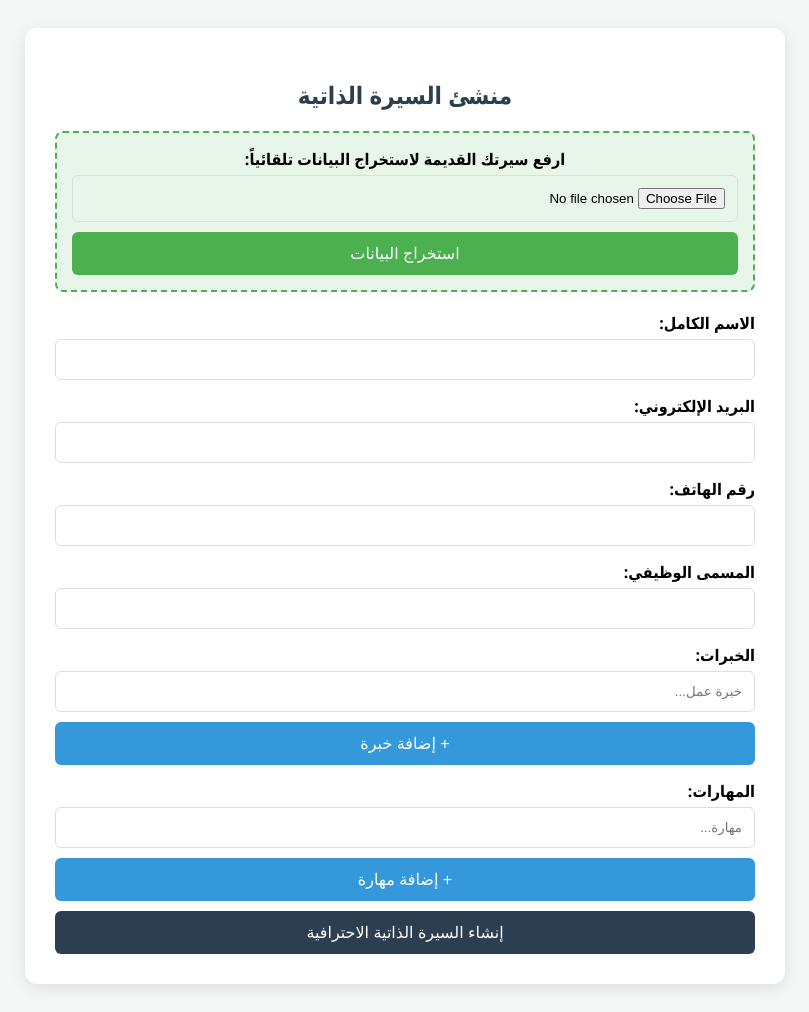
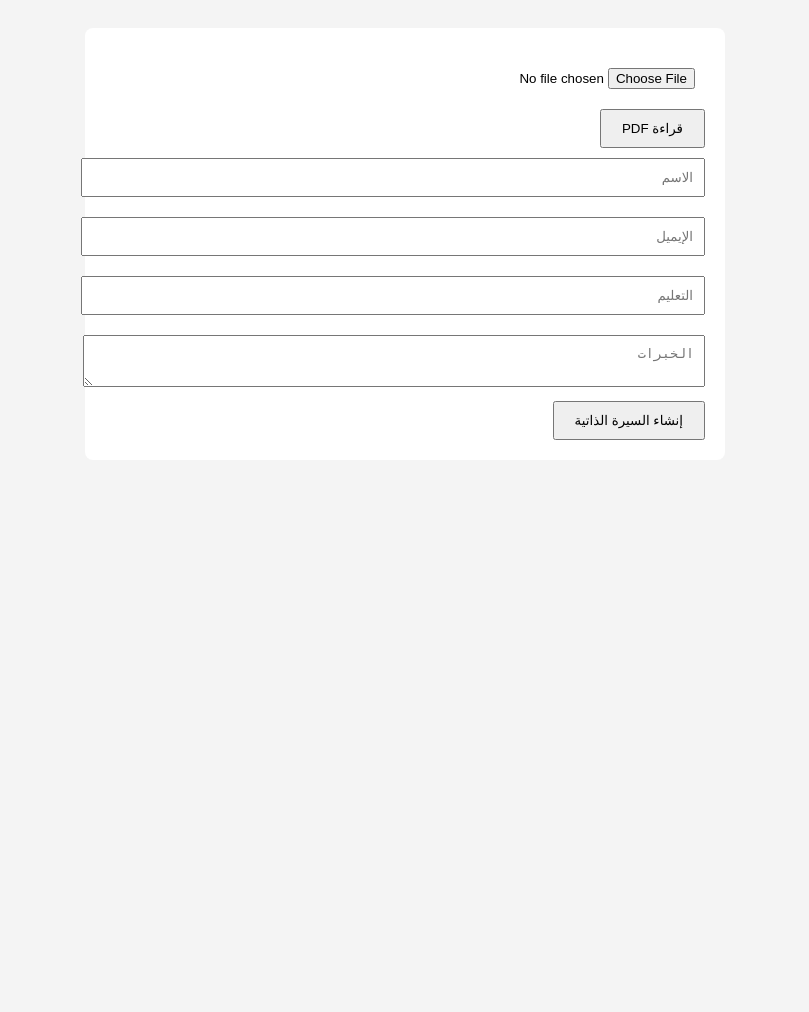
Before and after one commit to hussainmotmi855-a11y/flask-hello-world, a Flask app: page / in a window 1280 px wide. Shown: the whole page, without its empty margins (235-1044 px from the left). After the commit the page ends 440 px from the top, so only its background shows below. Run offline with Flask 3, Linux system fonts and the light colour scheme.

Commit message:
Update index.html

```diff
--- a/templates/index.html
+++ b/templates/index.html
@@ -2,78 +2,27 @@
 <html lang="ar" dir="rtl">
 <head>
     <meta charset="UTF-8">
-    <meta name="viewport" content="width=device-width, initial-scale=1.0">
-    <title>منشئ السيرة الذاتية الذكي</title>
+    <title>منشئ السيرة الذاتية</title>
     <style>
-        body { font-family: 'Segoe UI', Tahoma, sans-serif; background-color: #f4f7f6; padding: 20px; }
-        .container { max-width: 700px; margin: auto; background: white; padding: 30px; border-radius: 12px; box-shadow: 0 4px 15px rgba(0,0,0,0.1); }
-        h2 { color: #2c3e50; text-align: center; }
-        .upload-section { background: #e8f5e9; padding: 15px; border-radius: 8px; margin-bottom: 20px; border: 2px dashed #4caf50; text-align: center; }
-        .form-group { margin-bottom: 15px; }
-        label { display: block; font-weight: bold; margin-bottom: 5px; }
-        input, textarea { width: 100%; padding: 12px; border: 1px solid #ddd; border-radius: 6px; box-sizing: border-box; }
-        button { width: 100%; padding: 12px; border: none; border-radius: 6px; cursor: pointer; font-size: 16px; margin-top: 10px; }
-        .submit-btn { background-color: #2c3e50; color: white; }
-        .add-btn { background-color: #3498db; color: white; }
+        body{font-family: Arial; padding: 20px; background: #f4f4f4;}
+        .container{max-width: 600px; margin: auto; background: white; padding: 20px; border-radius: 8px;}
+        input, textarea{width: 100%; margin: 10px 0; padding: 10px;}
+        button{padding: 10px 20px; cursor: pointer;}
     </style>
 </head>
 <body>
-
 <div class="container">
-    <h2>منشئ السيرة الذاتية</h2>
-
-    <div class="upload-section">
-        <form action="/upload" method="POST" enctype="multipart/form-data">
-            <label>ارفع سيرتك القديمة لاستخراج البيانات تلقائياً:</label>
-            <input type="file" name="file" accept=".pdf">
-            <button type="submit" style="background: #4caf50; color: white;">استخراج البيانات</button>
-        </form>
-    </div>
-
+    <form action="/upload" method="POST" enctype="multipart/form-data">
+        <input type="file" name="file" accept=".pdf">
+        <button type="submit">قراءة PDF</button>
+    </form>
     <form action="/generate" method="POST">
-        <div class="form-group">
-            <label>الاسم الكامل:</label>
-            <input type="text" name="name" value="{{ extracted_text if extracted_text else '' }}" required>
-        </div>
-        <div class="form-group">
-            <label>البريد الإلكتروني:</label>
-            <input type="email" name="email">
-        </div>
-        <div class="form-group">
-            <label>رقم الهاتف:</label>
-            <input type="tel" name="phone">
-        </div>
-        <div class="form-group">
-            <label>المسمى الوظيفي:</label>
-            <input type="text" name="job_title">
-        </div>
-
-        <div id="exp-container">
-            <label>الخبرات:</label>
-            <input type="text" name="experience[]" placeholder="خبرة عمل...">
-        </div>
-        <button type="button" class="add-btn" onclick="addItem('exp-container', 'experience[]')">+ إضافة خبرة</button>
-
-        <div id="skill-container" style="margin-top: 15px;">
-            <label>المهارات:</label>
-            <input type="text" name="skills[]" placeholder="مهارة...">
-        </div>
-        <button type="button" class="add-btn" onclick="addItem('skill-container', 'skills[]')">+ إضافة مهارة</button>
-
-        <button type="submit" class="submit-btn">إنشاء السيرة الذاتية الاحترافية</button>
+        <input type="text" name="name" value="{{ extracted_text if extracted_text else '' }}" placeholder="الاسم">
+        <input type="email" name="email" placeholder="الإيميل">
+        <input type="text" name="education" placeholder="التعليم">
+        <textarea name="experience[]" placeholder="الخبرات"></textarea>
+        <button type="submit">إنشاء السيرة الذاتية</button>
     </form>
 </div>
-
-<script>
-    function addItem(containerId, inputName) {
-        const container = document.getElementById(containerId);
-        const input = document.createElement('input');
-        input.type = 'text';
-        input.name = inputName;
-        input.style.marginTop = '10px';
-        container.appendChild(input);
-    }
-</script>
-
 </body>
 </html>
```
